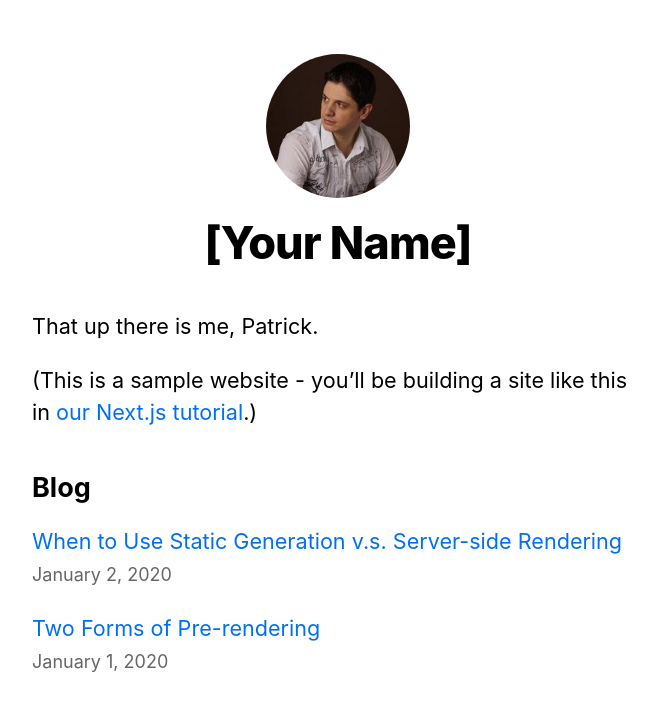
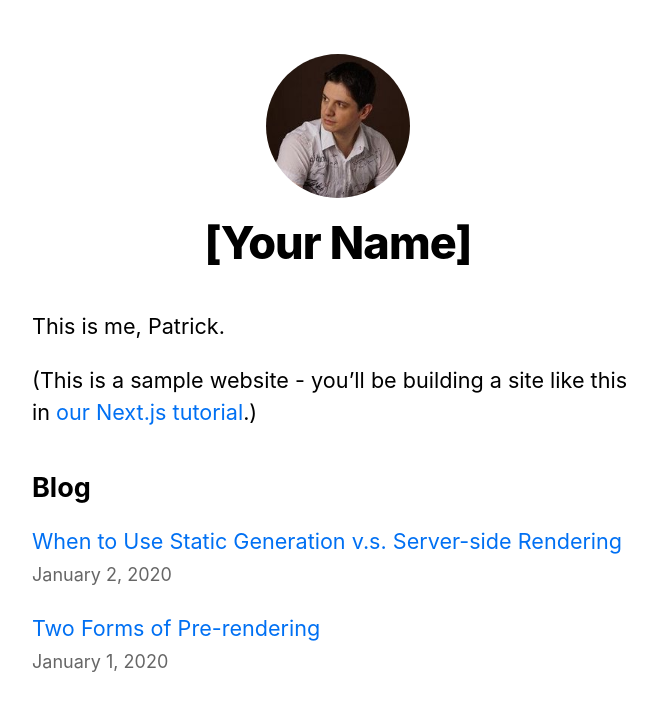
Before and after one commit to patrick-radulian/cv, a Next.js app: page / in a window 1280 px wide. Shown: the top 710 px of the page, without its empty margins (302-959 px from the left). Built offline with nearby package versions, Linux system fonts and the light colour scheme.

Commit message:
Minor change to test build and deploy

```diff
--- a/pages/index.tsx
+++ b/pages/index.tsx
@@ -21,7 +21,7 @@ export default function Home({
         <title>{siteTitle}</title>
       </Head>
       <section className={utilStyles.headingMd}>
-        <p>That up there is me, Patrick.</p>
+        <p>This is me, Patrick.</p>
         <p>
           (This is a sample website - you’ll be building a site like this in{' '}
           <a href="https://nextjs.org/learn">our Next.js tutorial</a>.)
```
